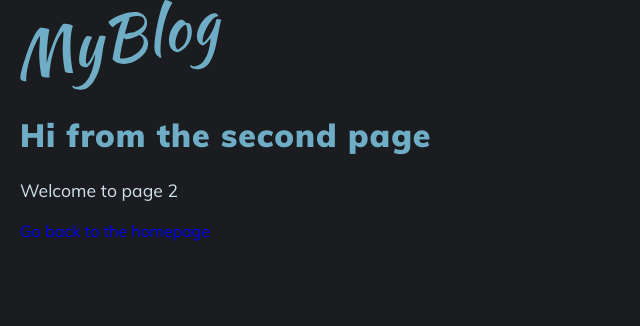
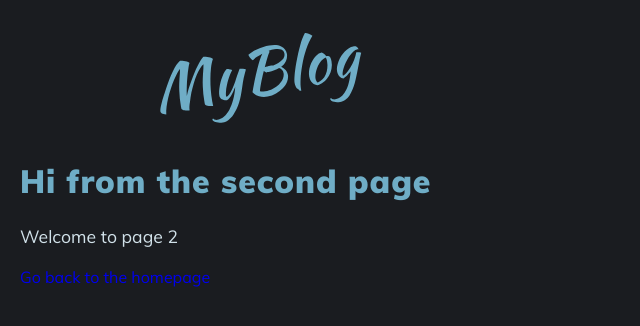
Before and after one commit to varietyrice/LielBlog, a Gatsby site: page /page-2 in a window 1280 px wide. Shown: the whole page, without its empty margins (0-640 px from the left). Built offline with nearby package versions, Linux system fonts and the light colour scheme; Gatsby itself is replaced by a stand-in of ours.

Commit message:
Added styles to the Header Component

```diff
--- /dev/null
+++ b/src/components/Header/Header.styles.js
@@ -0,0 +1,22 @@
+import styled from 'styled-components'
+
+export const Wrapper = styled.div`
+    display: flex;
+    align-items: center;
+    justify-content: space-between;
+    max-width: 960px;
+    height: 70px;
+    margin: 1.25em auto;
+
+    @media (min-width: 768px){
+        height:120px;
+    }
+`
+
+export const Logo = styled.img`
+    max-width: 100px;
+
+    @media (min-width: 768px){
+        max-width:250px;
+    }
+`
--- a/src/components/Header/index.js
+++ b/src/components/Header/index.js
@@ -1,18 +1,19 @@
 import React from "react"
-import { Link, useStaticQuery } from "gatsby"
-import PropTypes from "prop-types"
+import { Link } from "gatsby"
 // Hooks
-import { useSiteConfigQuery } from 'hooks/useSiteConfigQuery'
+import { useSiteConfigQuery } from "hooks/useSiteConfigQuery"
+// styles
+import {Wrapper, Logo} from "./Header.styles"
 
 const Header = ({ siteTitle = `` }) => {
   const siteConfig = useSiteConfigQuery();
 
   return(
-    <div>
+    <Wrapper>
       <Link to="/">
-        <img src={siteConfig.logo.publicURL} alt={siteTitle} />
+        <Logo src={siteConfig.logo.publicURL} alt={siteTitle} />
       </Link>
-    </div>
+    </Wrapper>
   )
 }
 
```
